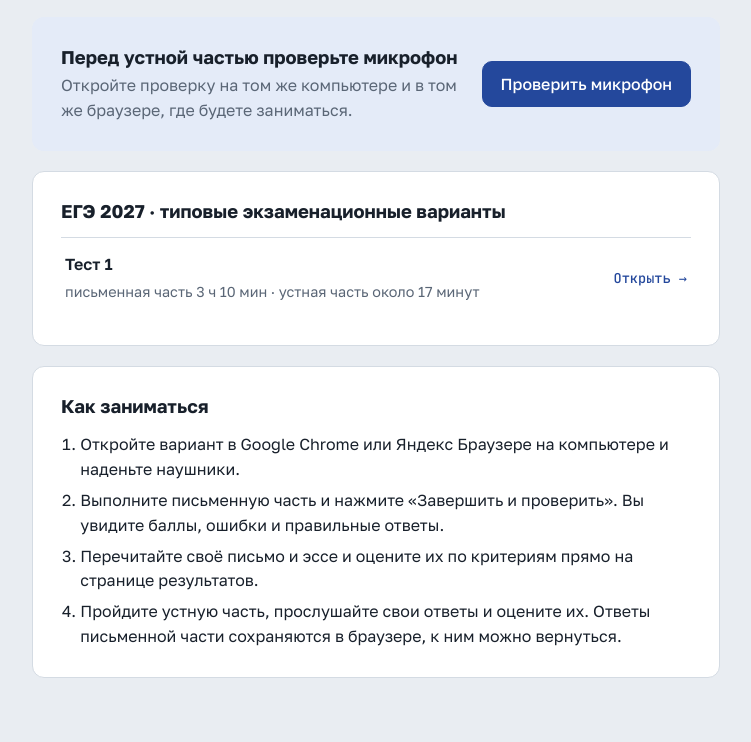
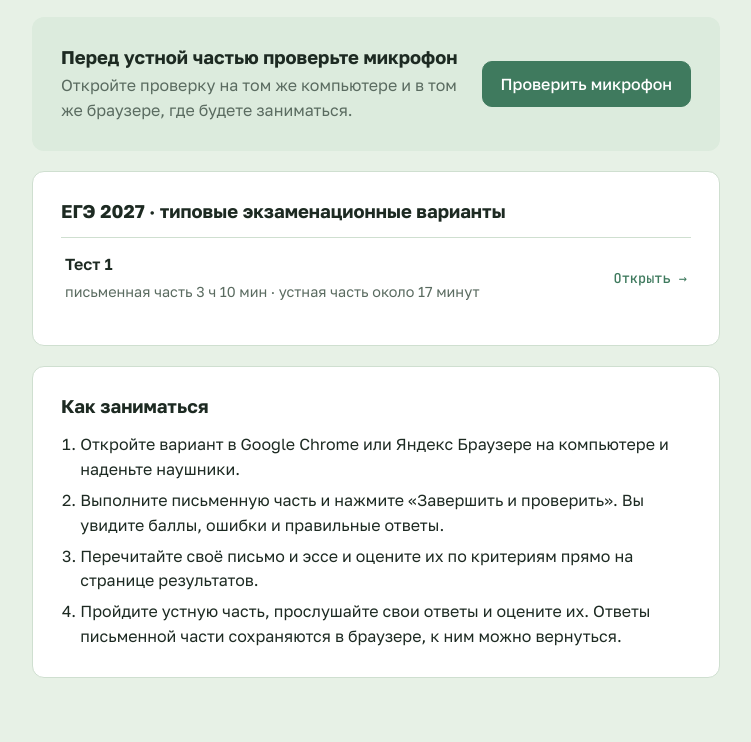
Before and after one commit to english-lab-tech/ege-tests, a plain HTML site: page index.html in a window 1280 px wide. Shown: the part 195-937 px from the top of the page, without its empty margins (264-1015 px from the left). Drawn offline with Linux system fonts and the light colour scheme.

Commit message:
Пастельная зелёная палитра для сайта и иконки
Co-Authored-By: Claude Opus 5.5 <noreply@anthropic.com>
Claude-Session: https://claude.ai/code/session_01KQHxNGeNVrBWbi9K2ELeCL

```diff
--- a/assets/trainer.css
+++ b/assets/trainer.css
@@ -1,7 +1,7 @@
 /* Тренажёр ЕГЭ: лист буклета на синеватой подложке, поля ответов в духе бланка №1. Стиль общий с сайтом пробников ОГЭ. */
 :root {
-  --ground: #e9edf2; --sheet: #ffffff; --ink: #18202b; --muted: #5a6676; --line: #d4dbe3;
-  --cell: #f4f7fb; --accent: #24489c; --accent-soft: #e4ebf8; --ok: #2b7a4e; --ok-soft: #e3f3ea;
+  --ground: #e7f1e6; --sheet: #ffffff; --ink: #1d2a22; --muted: #5a6b60; --line: #cfdfd0;
+  --cell: #f2f8f1; --accent: #3f7a5e; --accent-soft: #dcebdd; --ok: #23793f; --ok-soft: #dff3e3;
   --bad: #b3392b; --bad-soft: #fbe9e6; --warn: #a8600a; --rec: #c23b2b;
   --ui: "Golos Text", "Segoe UI", system-ui, sans-serif;
   --read: "PT Serif", Georgia, "Times New Roman", serif;
@@ -9,8 +9,8 @@
   color-scheme: light;
 }
 @media (prefers-color-scheme: dark) {
-  :root { --ground: #11161c; --sheet: #1a2129; --ink: #e5ebf1; --muted: #9aa7b5; --line: #2d3843;
-    --cell: #212a34; --accent: #8fb0f0; --accent-soft: #24304a; --ok: #6cc391; --ok-soft: #1c3428;
+  :root { --ground: #111814; --sheet: #19221c; --ink: #e3ede5; --muted: #98aa9e; --line: #2b3a30;
+    --cell: #1f2a23; --accent: #a6d7b5; --accent-soft: #223629; --ok: #7fd19a; --ok-soft: #1b3524;
     --bad: #f08a78; --bad-soft: #3a2220; --warn: #e2a24c; --rec: #f07a66; color-scheme: dark; }
 }
 * { box-sizing: border-box; }
--- a/assets/trainer.js
+++ b/assets/trainer.js
@@ -160,7 +160,7 @@ function pickRow(id, rows, n, head) {
 }
 const gapify = (t, cls = '') => t.replace(/\{(\w+)\}/g, (_, g) => `<span class="gap ${cls}">${g}</span>`);
 function pie(rows) {
-  const fills = ['#ffffff', '#cdd6e1', '#93a1b3', '#5d6c80', '#26303c'];
+  const fills = ['#ffffff', '#d6eadb', '#a5cdb0', '#6e9f7e', '#36604a'];
   let a = -Math.PI / 2; const R = 90, cx = 130, cy = 115; let paths = '', labels = '';
   rows.forEach(([name, v], i) => {
     const b = a + v / 100 * Math.PI * 2, large = b - a > Math.PI ? 1 : 0;
--- a/index.html
+++ b/index.html
@@ -11,15 +11,15 @@
 <style>
 /* Одна колонка: шапка, проверка микрофона, список вариантов по сборникам, как заниматься */
 :root {
-  --ground: #e9edf2; --sheet: #ffffff; --ink: #18202b; --muted: #5a6676; --line: #d4dbe3;
-  --accent: #24489c; --accent-soft: #e4ebf8; --ok: #2b7a4e;
+  --ground: #e7f1e6; --sheet: #ffffff; --ink: #1d2a22; --muted: #5a6b60; --line: #cfdfd0;
+  --accent: #3f7a5e; --accent-soft: #dcebdd; --ok: #23793f;
   --ui: "Golos Text", "Segoe UI", system-ui, sans-serif;
   --mono: "JetBrains Mono", ui-monospace, Consolas, monospace;
   color-scheme: light;
 }
 @media (prefers-color-scheme: dark) {
-  :root { --ground: #11161c; --sheet: #1a2129; --ink: #e5ebf1; --muted: #9aa7b5; --line: #2d3843;
-    --accent: #8fb0f0; --accent-soft: #24304a; --ok: #6cc391; color-scheme: dark; }
+  :root { --ground: #111814; --sheet: #19221c; --ink: #e3ede5; --muted: #98aa9e; --line: #2b3a30;
+    --accent: #a6d7b5; --accent-soft: #223629; --ok: #7fd19a; color-scheme: dark; }
 }
 * { box-sizing: border-box; }
 body { margin: 0; background: var(--ground); color: var(--ink); font: 16px/1.55 var(--ui); }
```
Also changed, not shown: mic-test.html (+4 -4 lines), assets/apple-touch-icon.png, assets/favicon.svg.
